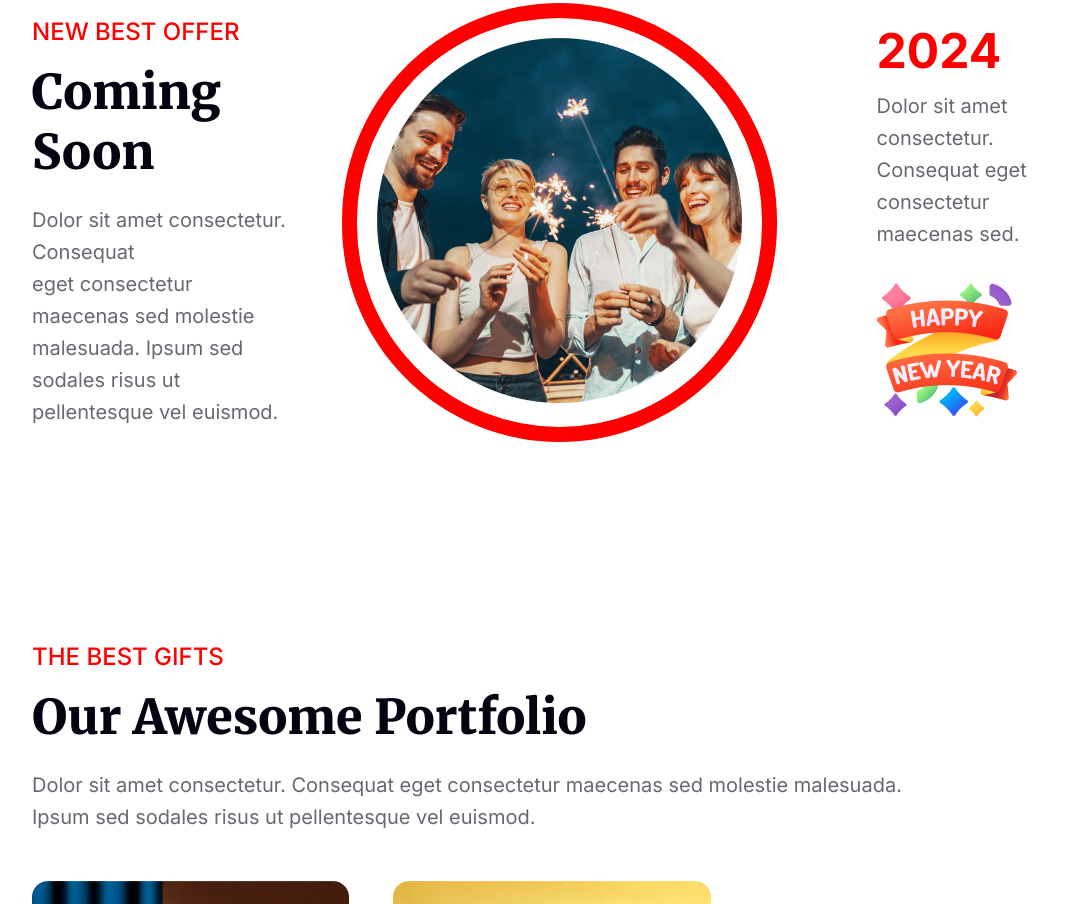
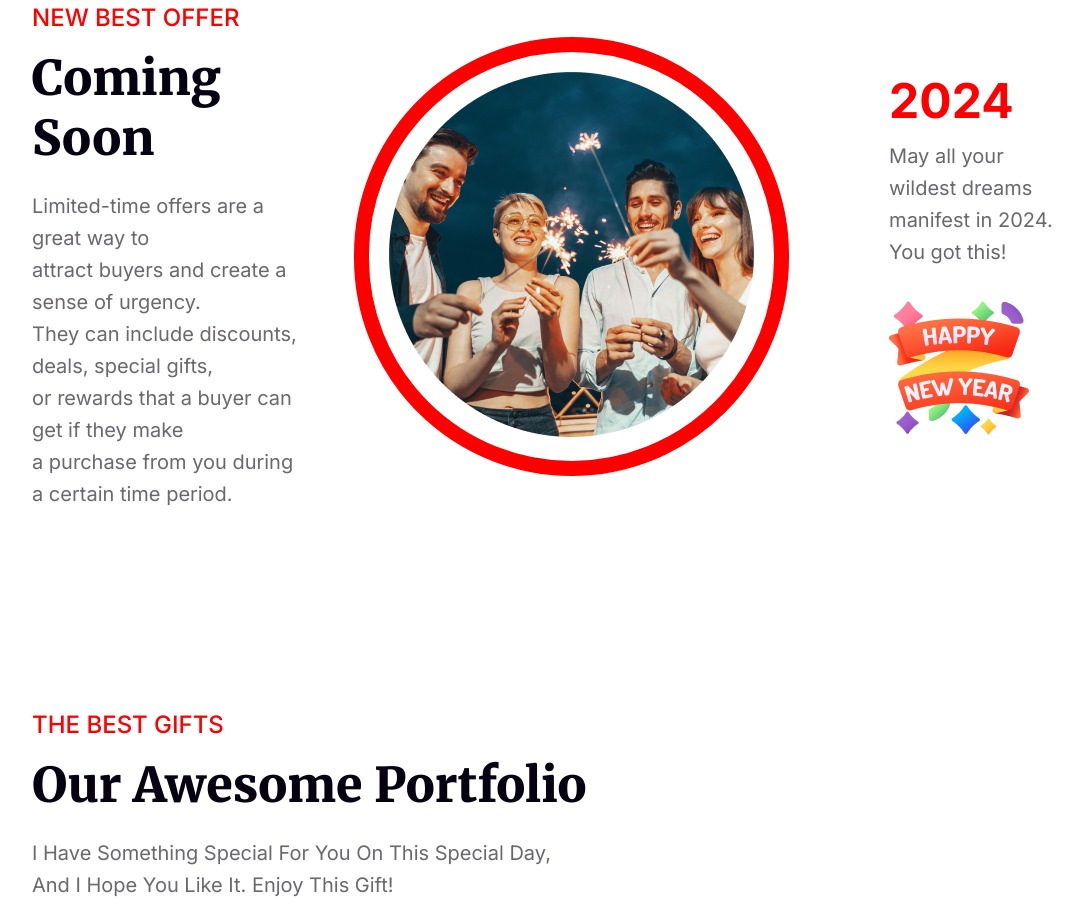
Before and after one commit to chinno0007/new-year-new-mission-assignment-one, a plain HTML site: page index.html in a window 1280 px wide. Shown: the part 3419-4323 px from the top of the page, without its empty margins (96-1178 px from the left). Drawn offline with Linux system fonts and the light colour scheme.

```diff
--- a/index.html
+++ b/index.html
@@ -34,14 +34,14 @@
         <!-- party section -->
         <section class="party">
             <h1 class="welcome-party">Welcome to <br>midnight party</h1>
-            <p class="party-description">Dolor sit amet consectetur. Consequat eget consectetur maecenas sed molestie <br>malesuada. Ipsum sed sodales risus ut pellentesque vel euismod. </p>
+            <p class="party-description">I hope you're ready to have a great time. Let's make this a night to remember! 💃<br>I’m here to help you have a good time. 😊</p>
             <a href="" class="party-btn">JOIN NOW</a>
 
         </section>
 
         <!-- location section -->
         <section class="location">
-            <h2><span class="party-location">Place: </span>New Park Hotel</h2>
+            <h2><span class="party-location">Place: </span>Highland Park Village</h2>
             <h2><span class="party-location">Date: </span>31 December Night 2023</h2>
             <h2><span class="party-location">Time: </span>Evening 7.30 pm to 12.30 am</h2>
 
@@ -53,14 +53,15 @@
             <div class="best-offer">
                 <h2 class="new-best-offer">NEW BEST OFFER</h2>
                 <h2 class="up-coming-offer">Coming Soon</h2>
-                <p class="offer-description">Dolor sit amet consectetur. Consequat <br>eget consectetur maecenas sed molestie <br>malesuada. Ipsum sed sodales risus ut <br>pellentesque vel euismod. </p>
+                <p class="offer-description">Limited-time offers are a great way to <br>attract buyers and create a sense of urgency. <br>They can include discounts, deals, special gifts, <br>or rewards that a buyer can get if they make <br>a purchase from you during a certain time period. </p>
             </div>
             <div class="celebration-image">
                 <img src="resources/Ellipse 1.png" alt="">
             </div>
             <div class="new-year-offer">
                 <h2 class="year-offer">2024</h2>
-                <p class="offer-description year-info">Dolor sit amet consectetur. <br>Consequat eget consectetur <br>maecenas sed.</p>
+                <p class="offer-description year-info">
+                    May all your wildest dreams <br>manifest in 2024. You got this!</p>
                 <img src="resources/Group 96.png" alt="">
             </div>
         </section>
@@ -70,7 +71,7 @@
             <div class="gift-offer-description">
                 <h2 class="new-best-offer">THE BEST GIFTS</h2>
                 <h2 class="up-coming-offer awesome-portfolio">Our Awesome Portfolio</h2>
-                <p class="offer-description offer-end">Dolor sit amet consectetur. Consequat eget consectetur maecenas sed molestie malesuada. <br>Ipsum sed sodales risus ut pellentesque vel euismod. </p>
+                <p class="offer-description offer-end">I have something special for you on this special day, <br>and I hope you like it. Enjoy this gift!</p>
             </div>
             <div class="gifts-pic">
                 <img src="resources/Rectangle 3.png" alt="">
@@ -86,7 +87,7 @@
             <div class="subscribe-info">
                 <img src="resources/Group 61.png" alt="">
                 <h2 class="up-coming-offer awesome-portfolio">Our Awesome Portfolio</h2>
-                <p class="offer-description offer-end">Dolor sit amet consectetur. Consequat eget consectetur maecenas sed molestie malesuada. <br>Ipsum sed sodales risus ut pellentesque vel euismod.</p>
+                <p class="offer-description offer-end">Join with us and enjoy our special deals.</p>
 
                 <input class="user-email" type="email" name="" id="" placeholder="user@gmail.com">
                 <button class="btn-subscribe">Subscribe</button>
--- a/styles/style.css
+++ b/styles/style.css
@@ -231,6 +231,8 @@ main{
 }
 .offer-end{
     margin-bottom: 48px;
+    text-transform: capitalize;
+
 }
 
 /* subscribe styles */
```
